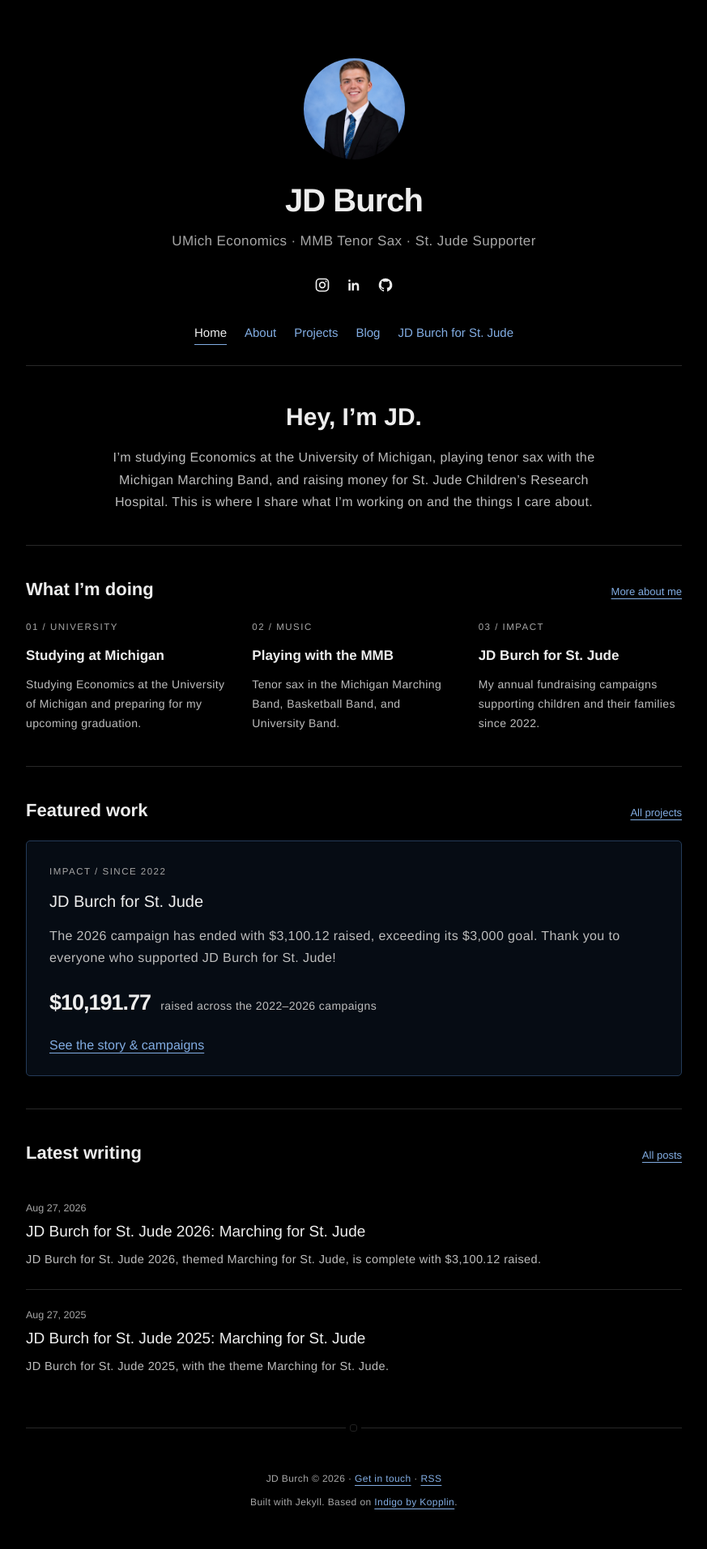
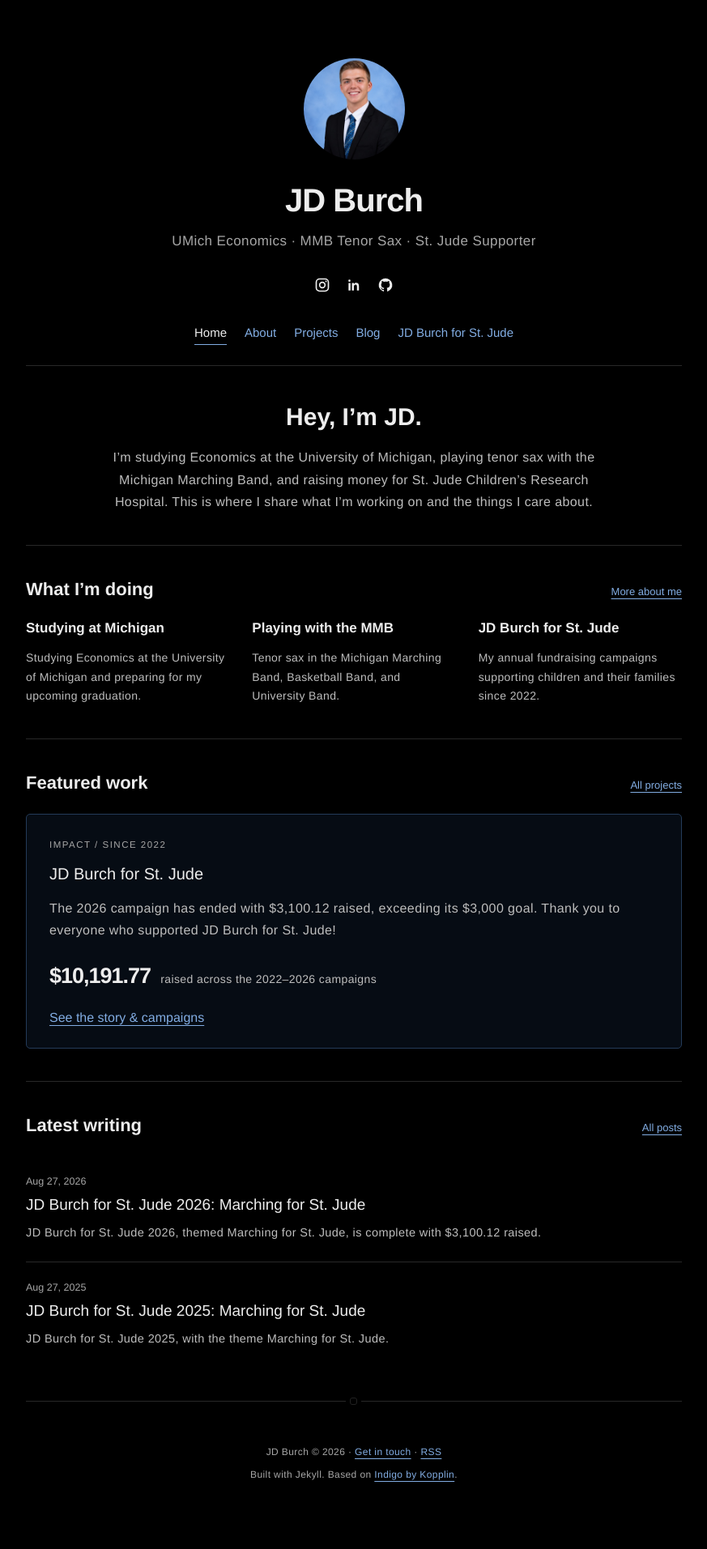
Before and after one commit to JDBurchHuzzah/jdburchhuzzah.github.io, a Jekyll site: the page built from index.html, in a window 1280 px wide. Shown: the whole page at 81% size, without its empty margins (203-1076 px from the left). Built offline with Jekyll 4.4.1, drawn with Linux system fonts in a browser that asks for light colours; after the commit the page ends 1879 px from its top, so only the background shows below that.

Commit message:
Remove numbered category labels above homepage cards

```diff
--- a/index.html
+++ b/index.html
@@ -10,9 +10,9 @@
 <section class="section" aria-labelledby="now">
   <div class="section-heading"><h2 id="now">What I’m doing</h2><a href="{{ '/about/' | relative_url }}">More about me</a></div>
   <div class="three-up">
-    <article><p class="eyebrow">01 / University</p><h3>Studying at Michigan</h3><p>Studying Economics at the University of Michigan and preparing for my upcoming graduation.</p></article>
-    <article><p class="eyebrow">02 / Music</p><h3>Playing with the MMB</h3><p>Tenor sax in the Michigan Marching Band, Basketball Band, and University Band.</p></article>
-    <article><p class="eyebrow">03 / Impact</p><h3>JD Burch for St. Jude</h3><p>My annual fundraising campaigns supporting children and their families since 2022.</p></article>
+    <article><h3>Studying at Michigan</h3><p>Studying Economics at the University of Michigan and preparing for my upcoming graduation.</p></article>
+    <article><h3>Playing with the MMB</h3><p>Tenor sax in the Michigan Marching Band, Basketball Band, and University Band.</p></article>
+    <article><h3>JD Burch for St. Jude</h3><p>My annual fundraising campaigns supporting children and their families since 2022.</p></article>
   </div>
 </section>
 <section class="section" aria-labelledby="featured">
```
